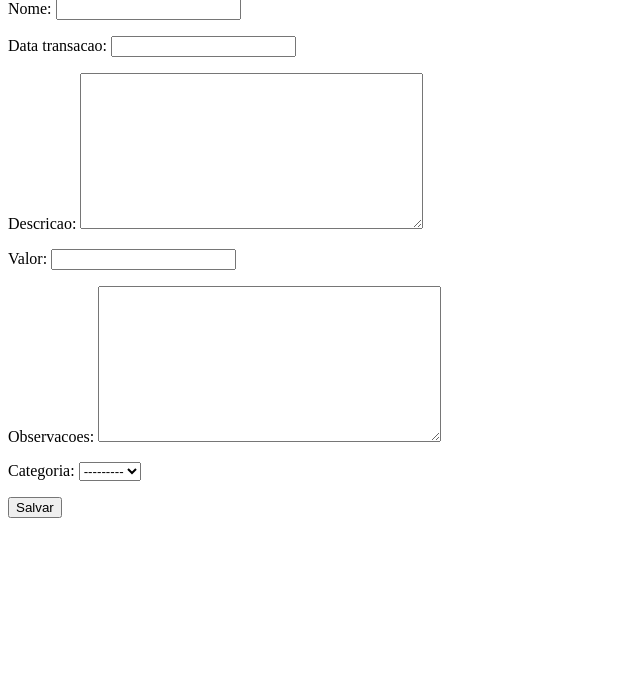
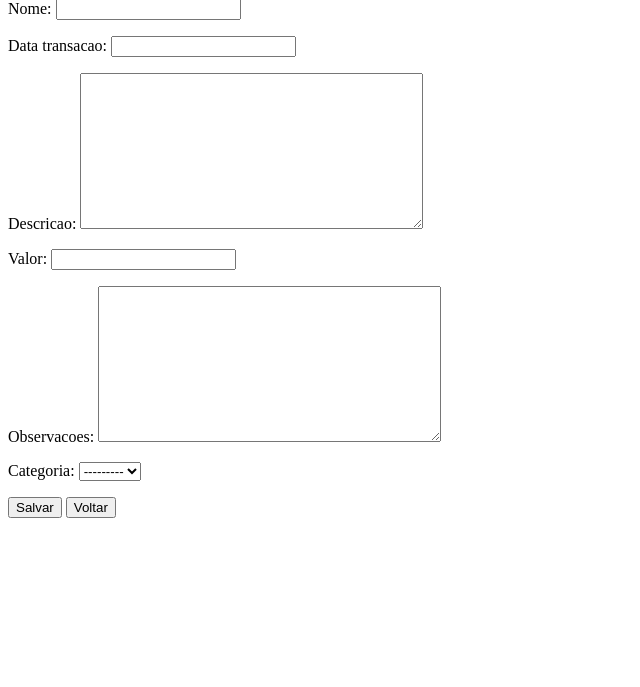
Before and after one commit to Cristina-sil/ControleGastos, a Django app: page /nova/ in a window 1280 px wide. Shown: the part 17-704 px from the top of the page, without its empty margins (0-640 px from the left). Run offline with Django 4.2, Linux system fonts and the light colour scheme; data that the repository does not hold is empty.

Commit message:
Adicionando botão de voltar para a home, no template de formulário de transacao

```diff
--- a/contas/templates/contas/form.html
+++ b/contas/templates/contas/form.html
@@ -12,8 +12,9 @@
       {{form.as_p}}
 
       <button type='submti'>Salvar</button>
+      <button onclick="window.location.href='{% url 'url_home' %}'">Voltar</button>
       {% if transacao %}
-         <a href="{% url 'url_delete' transacao.id %}">Remover</a>
+           <a href="{% url 'url_delete' transacao.id %}">Remover</a>
       {% endif %}
 
     </form>
```
